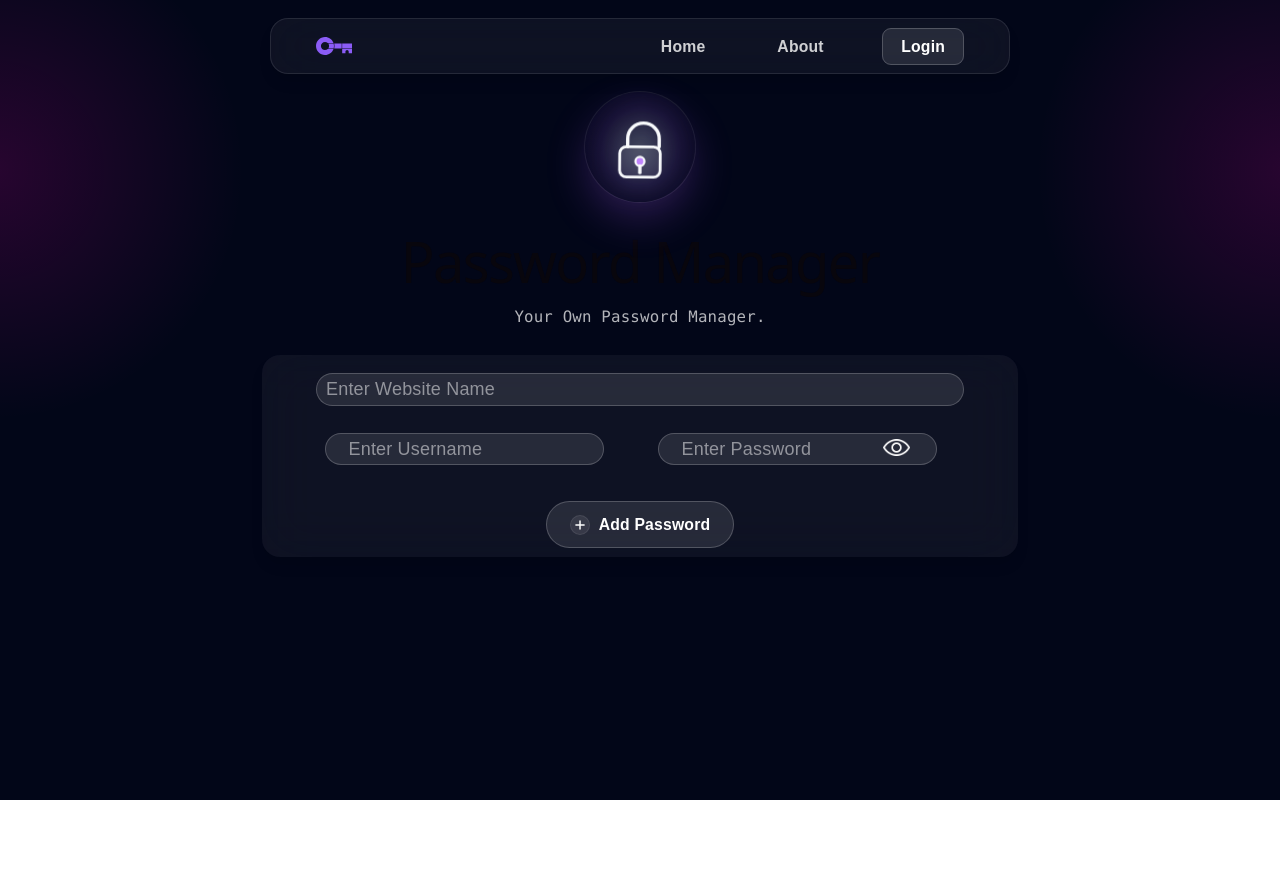
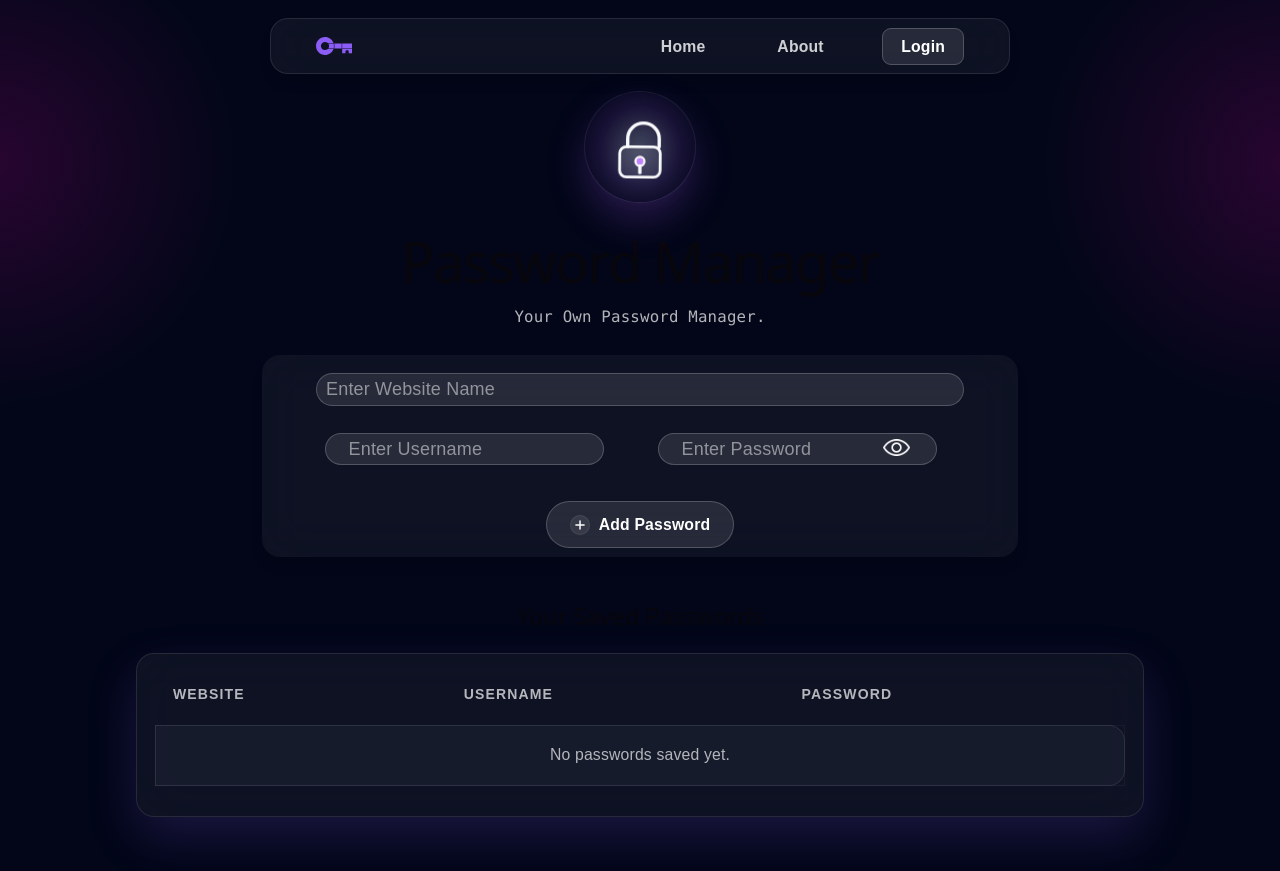
Before and after one commit to visheshio/PassManager, a React (Vite) app: page / in a window 1280 px wide. Before the commit the page ends 800 px from the top, so only its background shows below. Built offline with nearby package versions, Linux system fonts and the light colour scheme.

Commit message:
feat: enhance password management UI and functionality in Manager component

```diff
--- a/src/App.css
+++ b/src/App.css
@@ -84,6 +84,58 @@ button:hover .add-icon {
   transform: rotate(90deg) scale(1.08);
 }
 
+.password-table-section {
+  padding-bottom: 3rem;
+}
+
+.password-table-wrap {
+  overflow: hidden;
+}
+
+.password-table {
+  border-collapse: separate;
+  border-spacing: 0 0.7rem;
+}
+
+.password-table thead th {
+  padding: 0 1rem 0.5rem;
+  font-size: 0.78rem;
+  letter-spacing: 0.08em;
+  text-transform: uppercase;
+  color: rgba(255, 255, 255, 0.7);
+}
+
+.password-table tbody tr {
+  background: rgba(255, 255, 255, 0.05);
+  box-shadow: inset 0 0 0 1px rgba(255, 255, 255, 0.04);
+}
+
+.password-table tbody td {
+  padding: 1rem;
+  border-top: 1px solid rgba(255, 255, 255, 0.08);
+  border-bottom: 1px solid rgba(255, 255, 255, 0.08);
+  background: rgba(15, 23, 42, 0.36);
+}
+
+.password-table tbody td:first-child {
+  border-left: 1px solid rgba(255, 255, 255, 0.08);
+  border-radius: 0.9rem 0 0 0.9rem;
+}
+
+.password-table tbody td:last-child {
+  border-right: 1px solid rgba(255, 255, 255, 0.08);
+  border-radius: 0 0.9rem 0.9rem 0;
+}
+
+.empty-state {
+  padding: 1.2rem 1rem;
+  text-align: center;
+  color: rgba(255, 255, 255, 0.68);
+  background: rgba(255, 255, 255, 0.03);
+  border: 1px solid rgba(255, 255, 255, 0.08);
+  border-radius: 1rem;
+}
+
 @keyframes floatLock {
   0%,
   100% {
--- a/src/components/Manager.jsx
+++ b/src/components/Manager.jsx
@@ -3,6 +3,7 @@ import { useRef,useState,useEffect} from 'react'
 
 const Manager = () => {
   const ref = useRef()
+  const passwordRef = useRef()
   const [form, setform] = useState({site:"",username:"",password:""})
   const [passwordArray, setPasswordArray] = useState([])
 
@@ -14,19 +15,28 @@ const Manager = () => {
   }, [])
 
   const showPassword = () => {
+    passwordRef.current.type="text"
     alert("show the password")
     if( ref.current.src.includes("hide.png")){
       ref.current.src = "show.png"
+      passwordRef.current.type="password"
     }
     else{
       ref.current.src = "hide.png"
+      passwordRef.current.type="text"
     }
   }
   const savePassword = () => {
+    if (!form.site || !form.username || !form.password) {
+      alert("Please fill in all fields")
+      return
+    }
+
+    const updatedPasswords = [...passwordArray, form]
+    setPasswordArray(updatedPasswords)
+    localStorage.setItem("passwords", JSON.stringify(updatedPasswords))
+    setform({site: "", username: "", password: ""})
     alert("Password Saved")
-    setPasswordArray([...passwordArray,form])
-    localStorage.setItem("passwords",JSON.stringify([...passwordArray,form]))
-    console.log([...passwordArray,form])
   }
   const handleChange = (e) => {
     setform({...form,[e.target.name]:e.target.value})
@@ -55,7 +65,7 @@ const Manager = () => {
         </div>
         <div className="mx-auto flex gap-12 p-4">
           <input value={form.username}  onChange={handleChange} type="text" className="rounded-full border border-white/20 bg-white/10 px-5 py-0.5 text-white placeholder:text-white/50" name="username" id="Username" placeholder="Enter Username" />
-          <input value={form.password}  onChange={handleChange}type="text" className="rounded-full border border-white/20 bg-white/10 px-5 py-0.5 text-white placeholder:text-white/50" name="password" id="Password" placeholder="Enter Password" />
+          <input ref={passwordRef} value={form.password}  onChange={handleChange}type="password" className="rounded-full border border-white/20 bg-white/10 px-5 py-0.5 text-white placeholder:text-white/50" name="password" id="Password" placeholder="Enter Password" />
           <span className="text-white/70 absolute right-23 top-16.5 cursor-pointer" onClick={showPassword}>
           <img ref={ref} className='w-8 h-8 p-1 invert-100' src="show.png" alt="show" srcset="" />
           </span>
@@ -69,6 +79,36 @@ const Manager = () => {
           Add Password
         </button>
       </div>
+
+      <div className='password-table-section mt-10'>
+        <h2 className='text-center text-xl font-semibold text-white'>Your Saved Passwords</h2>
+        <div className='password-table-wrap mx-auto mt-5 max-w-4xl rounded-2xl border border-white/10 bg-white/5 p-4 shadow-[0_20px_50px_rgba(139,92,246,0.18)] backdrop-blur-xl'>
+          <table className='password-table w-full border-separate border-spacing-y-3 text-left text-sm text-white/85'>
+            <thead>
+              <tr>
+                <th>Website</th>
+                <th>Username</th>
+                <th>Password</th>
+              </tr>
+            </thead>
+            <tbody>
+              {passwordArray.length === 0 ? (
+                <tr>
+                  <td colSpan='3' className='empty-state'>No passwords saved yet.</td>
+                </tr>
+              ) : (
+                passwordArray.map((entry, index) => (
+                  <tr key={`${entry.site}-${entry.username}-${index}`}>
+                    <td><a href={entry.site} target='_blank'>{entry.site}</a></td>
+                    <td>{entry.username}</td>
+                    <td>{entry.password}</td>
+                  </tr>
+                ))
+              )}
+            </tbody>
+          </table>
+        </div>
+      </div>
     </>
   )
 }
```
